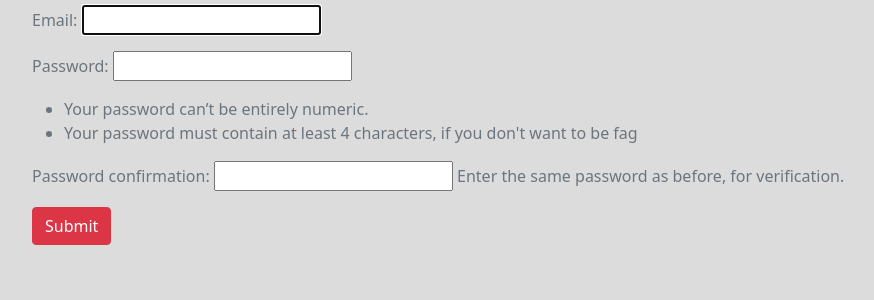
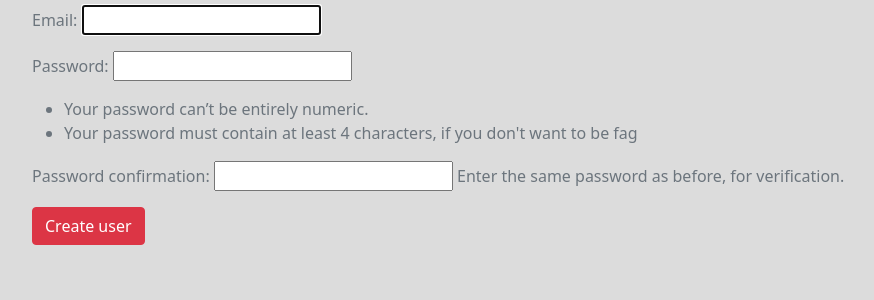
Before and after one commit to MaksymZlobin/Django_project, a Django app: page /register/ in a window 1280 px wide. Shown: the part 232-532 px from the top of the page, without its empty margins (145-1019 px from the left). Run offline with Django 3.2, Linux system fonts and the light colour scheme; some libraries are stand-ins or nearby versions.

Commit message:
Create comment view modified. User model modified. Comment form updated. User admin new field added. Templates updated.

```diff
--- a/ukrbasketnews/news/admin.py
+++ b/ukrbasketnews/news/admin.py
@@ -19,6 +19,7 @@ class UserAdmin(DjangoUserAdmin):
     fieldsets = (
         (None, {'fields': ('email', 'password')}),
         (_('Personal info'), {'fields': ('first_name', 'last_name')}),
+        (_('Role'), {'fields': ('is_author', )}),
         (_('Permissions'), {
             'fields': ('is_active', 'is_staff', 'is_superuser', 'groups', 'user_permissions'),
         }),
@@ -30,6 +31,6 @@ class UserAdmin(DjangoUserAdmin):
             'fields': ('email', 'password1', 'password2'),
         }),
     )
-    list_display = ('id', 'email', 'first_name', 'last_name', 'is_staff')
+    list_display = ('id', 'email', 'first_name', 'last_name', 'is_staff', 'is_author')
     search_fields = ('first_name', 'last_name', 'email')
     ordering = ('email', 'id',)
--- a/ukrbasketnews/news/forms.py
+++ b/ukrbasketnews/news/forms.py
@@ -11,7 +11,6 @@ class ArticleForm(ModelForm):
 
 class CommentForm(ModelForm):
     comment_text = CharField(widget=Textarea, label='Enter comment text', max_length=200)
-    default_name = 'Guest'
 
     class Meta:
         model = Comment
--- a/ukrbasketnews/news/models.py
+++ b/ukrbasketnews/news/models.py
@@ -39,6 +39,7 @@ class UserManager(BaseUserManager):
 class User(AbstractUser):
     email = models.EmailField(unique=True)
     username = None
+    is_author = models.BooleanField(default=False)
 
     objects = UserManager()
 
--- a/ukrbasketnews/news/templates/base.html
+++ b/ukrbasketnews/news/templates/base.html
@@ -34,9 +34,11 @@
                 <li class="nav-item">
                     <a class="nav-link text-black">Hello, {{ user.email }}!</a>
                 </li>
-                <li class="nav-item">
-                <a class="nav-link text-black" href="{% url 'news:create_article' %}"><i class="fas fa-plus-circle"></i> Create article</a>
-                </li>
+                {% if user.is_author %}
+                    <li class="nav-item">
+                    <a class="nav-link text-black" href="{% url 'news:create_article' %}"><i class="fas fa-plus-circle"></i> Create article</a>
+                    </li>
+                {% endif %}
                 <li class="nav-item">
                     <a class="nav-link text-black" href=""><i class="fas fa-address-card"></i> Profile</a>
                 </li>
--- a/ukrbasketnews/news/templates/news/detail.html
+++ b/ukrbasketnews/news/templates/news/detail.html
@@ -16,7 +16,7 @@
 
     {% for comment in comments %}
         <p>
-            <strong class="text-danger">{{comment_form.default_name}}</strong>
+            <strong class="text-danger">{% if comment.author %}{{ comment.author }}{% else %}Guest{% endif %}</strong>
             <p class="text-dark">{{comment.comment_text}}</p>
             <small class="text-muted">{{comment.date}}</small>
         </p>
@@ -32,7 +32,7 @@
     {% if user.is_authenticated %}
         <h5 class="text-danger">{{ user.email }}</h5>
     {% else %}
-        <h5 class="text-danger">{{ comment_form.default_name }}</h5>
+        <h5 class="text-danger">Guest</h5>
     {% endif %}
         <p class="text-muted">{{ comment_form.comment_text.label }}:<br>{{ comment_form.comment_text }}</p>
     <button type="submit" class="btn btn-danger">Create comment</button>
--- a/ukrbasketnews/news/templates/news/register.html
+++ b/ukrbasketnews/news/templates/news/register.html
@@ -4,7 +4,7 @@
     <h1 class="text-danger">Registration</h1>
     <p class="text-dark">Please, use the following form to register</p>
     <form action="." method="post" class="text-muted">{% csrf_token %}
-        {{ form.as_p }}
-        <p><input type="submit" class="save btn btn-danger"></p>
+            {{ form.as_p }}
+        <button type="submit" class="btn btn-danger">Create user</button>
     </form>
 {% endblock %}
--- a/ukrbasketnews/news/views.py
+++ b/ukrbasketnews/news/views.py
@@ -1,3 +1,4 @@
+from django.contrib.auth import authenticate, login
 from django.contrib.auth.forms import UserCreationForm
 from django.contrib.auth.views import LoginView
 from django.http import Http404
@@ -45,6 +46,8 @@ class CreateCommentView(CreateView):
         data = request.POST.copy()
         article_id = self.kwargs.get('pk')
         data['article'] = article_id
+        if request.user.is_authenticated:
+            data['author'] = request.user
         form = CommentForm(data)
         if form.is_valid():
             form.save()
@@ -71,7 +74,8 @@ class RegisterView(FormView):
     def post(self, request, *args, **kwargs):
         form = self.get_form()
         if form.is_valid():
-            form.save()
+            user = form.save()
+            login(request, user)
             return redirect('news:main')
 
 
```
Also changed, not shown: ukrbasketnews/news/migrations/0005_user_is_author.py (added).
